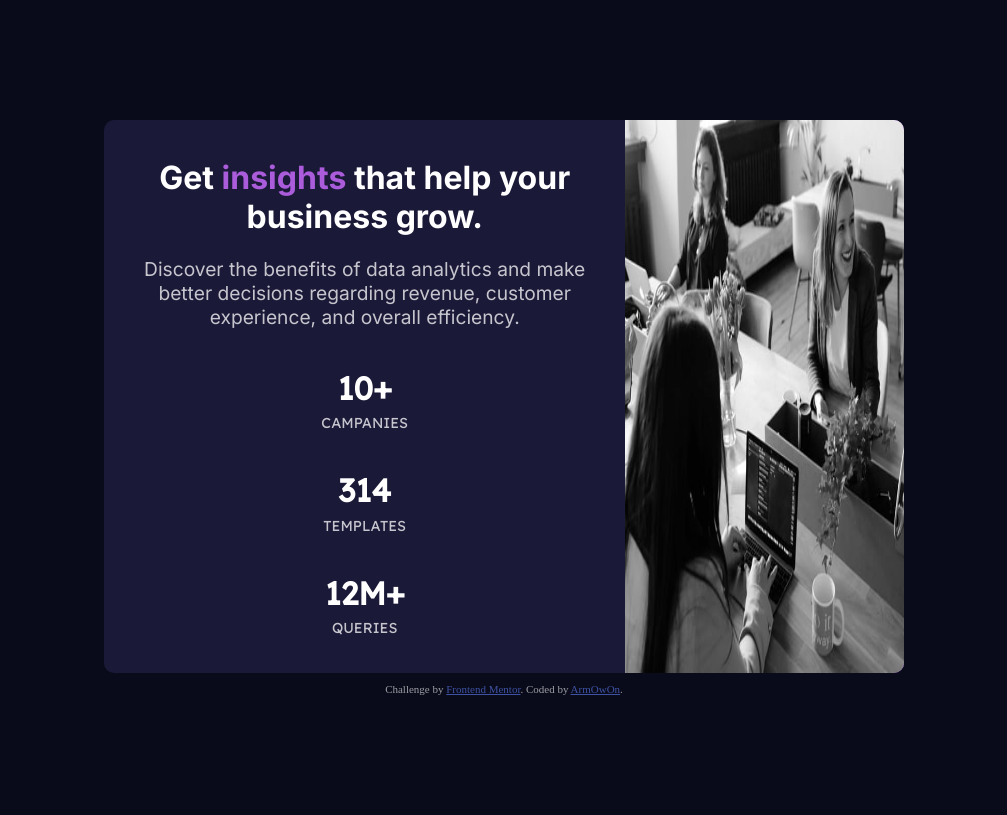
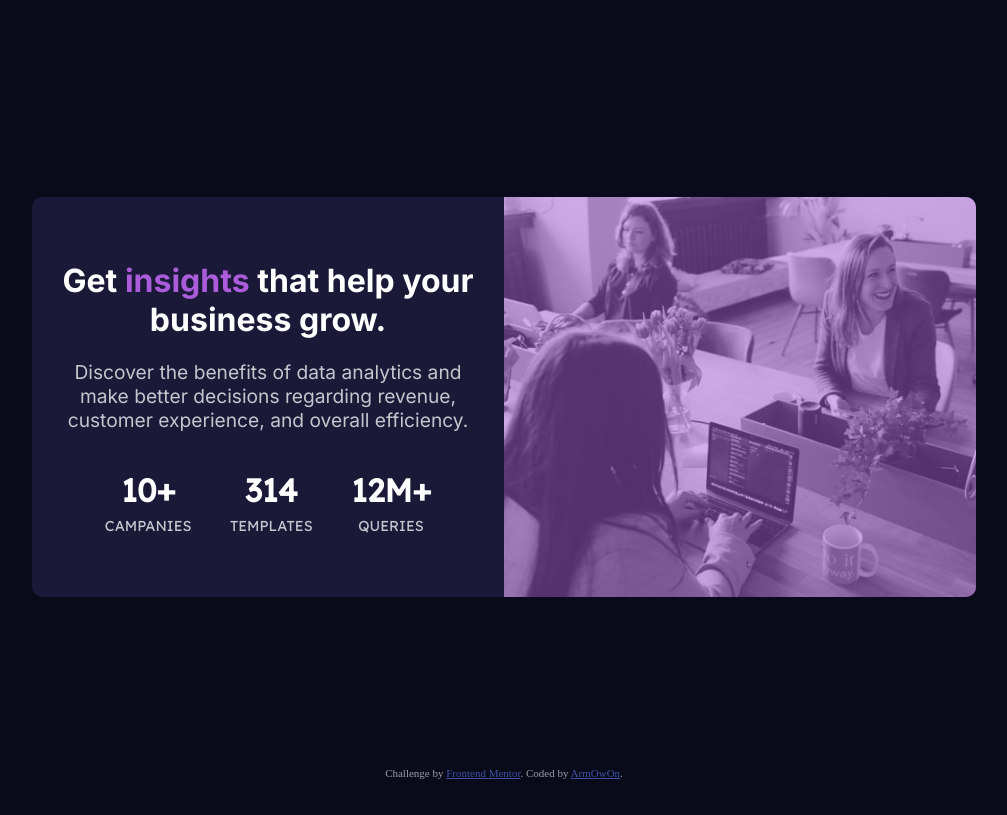
Before and after one commit to ArmOwOn/stats-preview-card-component-main, a plain HTML site: page index.html in a window 1280 px wide. Shown: the whole page, without its empty margins (136-1143 px from the left). Drawn offline with Linux system fonts and the light colour scheme.

Commit message:
completing the media queries

```diff
--- a/index.html
+++ b/index.html
@@ -18,7 +18,16 @@
   <body>
     <div class="container">
       <div class="image">
-        <img src="images/image-header-mobile.jpg" alt="image of a office" />
+        <img
+          class="img1"
+          src="images/image-header-mobile.jpg"
+          alt="image of a office"
+        />
+        <img
+          class="img2"
+          src="images/image-header-desktop.jpg"
+          alt="image of a office"
+        />
       </div>
       <div class="text">
         <h1>
--- a/styles.css
+++ b/styles.css
@@ -52,6 +52,10 @@ body {
 .container .image img {
   opacity: 50%;
   max-width: 100%;
+  object-fit: cover;
+}
+.img2 {
+  display: none;
 }
 
 .container h1 {
@@ -103,14 +107,28 @@ body {
 
 @media screen and (min-width: 1000px) {
   .container {
-    width: 800px;
+    margin: 10rem;
+    width: fit-content;
+    height: 400px;
     flex-direction: row-reverse;
   }
   .container .image {
-    content: url(/images/image-header-desktop.jpg);
     background-color: var(--accent);
     height: 100%;
     max-width: none;
+    min-width: 50%;
+    object-fit: cover;
+  }
+  .container .stats {
+    flex-direction: row;
+  }
+  .img1 {
+    display: none;
+  }
+  .img2 {
+    display: block;
+    width: 100%;
+    height: 100%;
   }
 }
 
```
